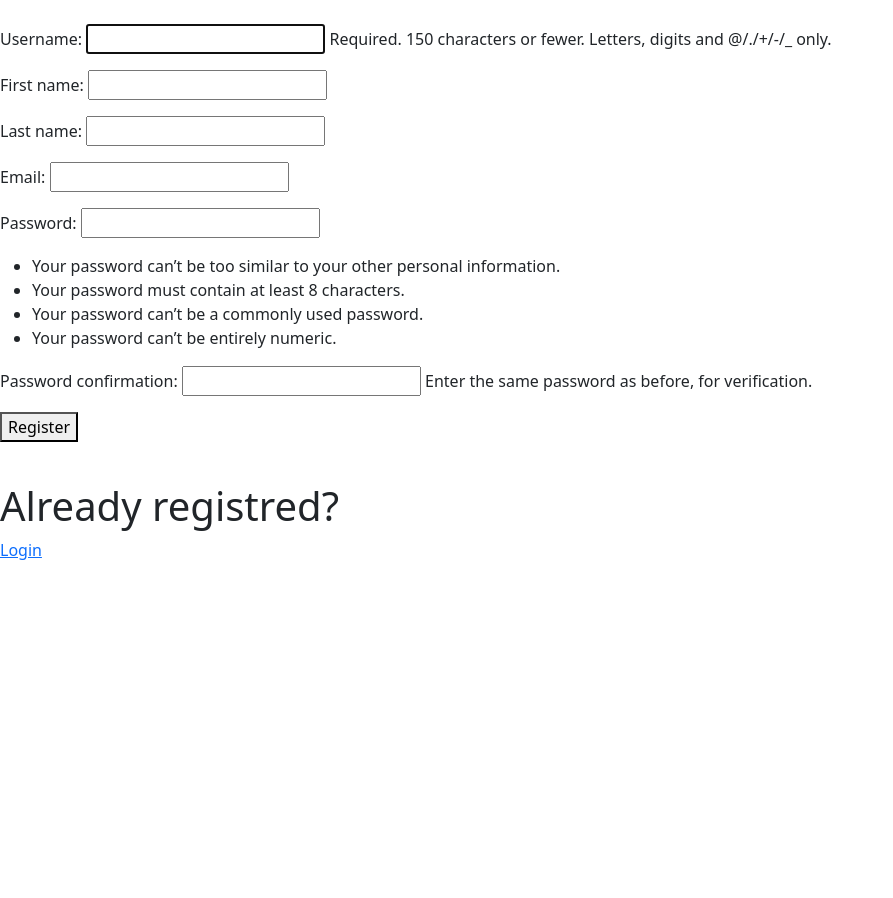
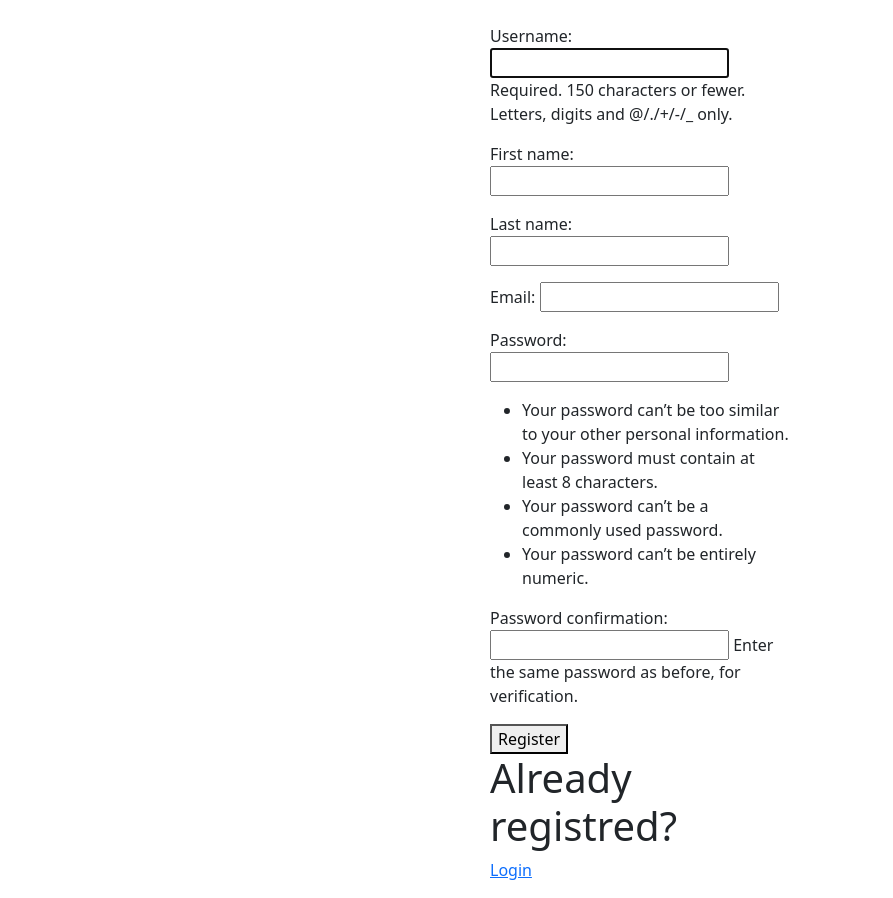
Before and after one commit to NikitaMatveev999/blog-site, a Django app: page /accounts/users/ in a window 1280 px wide. Shown: the part 56-954 px from the top of the page, without its empty margins (0-893 px from the left). Before the commit the page ends 616 px from the top, so only its background shows below. Run offline with Django 4.2, Linux system fonts and the light colour scheme; data comes from the database, SQL or seed files in the repository.

Commit message:
update registration page

```diff
--- a/blog/templates/registration/registration.html
+++ b/blog/templates/registration/registration.html
@@ -1,14 +1,13 @@
 {% extends 'posts/base.html' %}
 
 {% block content %}
-    <div class="mb-3">
+    <div class="mx-auto" style="width: 300px; margin: 0 auto;">
     <form method="POST">
     {% csrf_token %}
     {{ form.as_p}}
     <button type="submit">Register</button>
     </form>
-    </div>
-<br>
 <h1>Already registred?</h1>
 <p><a href="{% url 'login' %}">Login</a></p>
+    </div>
 {% endblock %}
```
